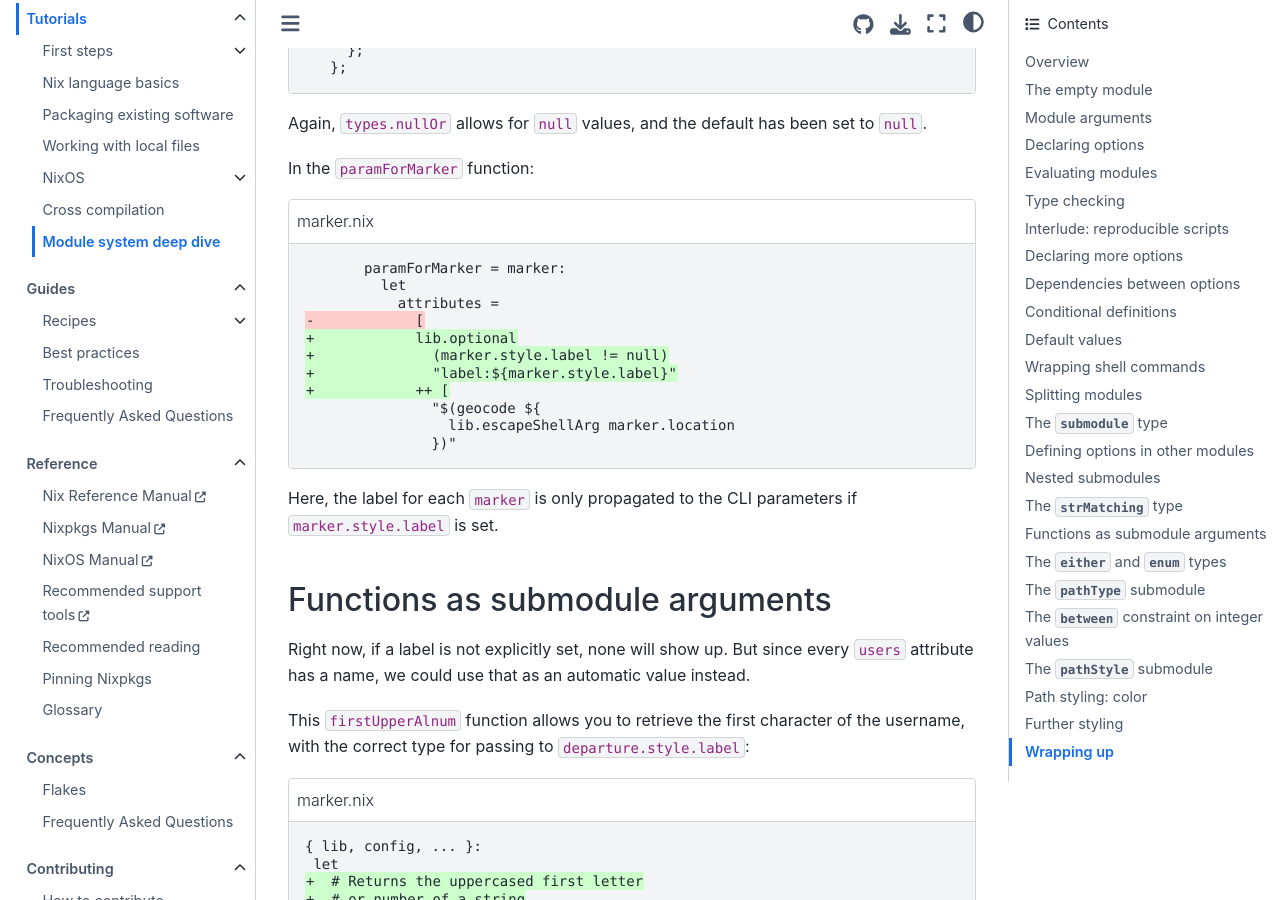
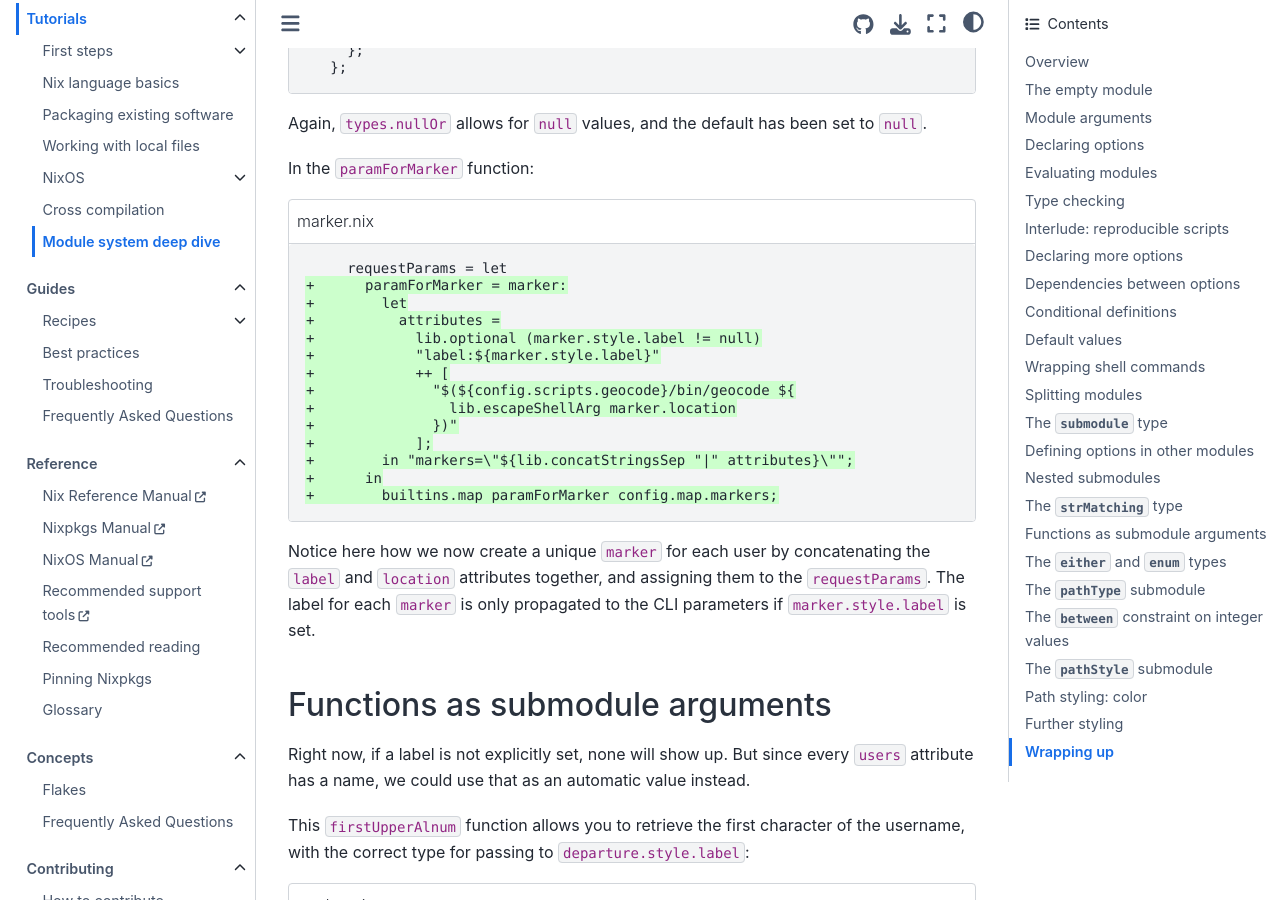
Before and after one commit to NixOS/nix.dev, a Sphinx documentation site: the page built from source/tutorials/module-system/module-system.md, in a window 1280 px wide and 900 px high, scrolled down 18983 px. Built offline with Sphinx 7.4.7 and the Sphinx Book theme 1.1.4, drawn with Linux system fonts in a browser that asks for light colours; some of the changed text lies outside the part shown.

Commit message:
tutorial: Propagate previous geocode changes
Propagate the changes made in a previous code snippet to this code
snippet. Primarily fixing the poorly referenced ``${geocode``.

Signed-off-by: Brian McGillion <bmg.avoin@gmail.com>

````diff
--- a/source/tutorials/module-system/module-system.md
+++ b/source/tutorials/module-system/module-system.md
@@ -742,20 +742,23 @@
 
 ```{code-block} diff
 :caption: marker.nix
-       paramForMarker = marker:
-         let
-           attributes =
--            [
-+            lib.optional
-+              (marker.style.label != null)
-+              "label:${marker.style.label}"
+     requestParams = let
++      paramForMarker = marker:
++        let
++          attributes =
++            lib.optional (marker.style.label != null)
++            "label:${marker.style.label}"
 +            ++ [
-               "$(geocode ${
-                 lib.escapeShellArg marker.location
-               })"
++              "$(${config.scripts.geocode}/bin/geocode ${
++                lib.escapeShellArg marker.location
++              })"
++            ];
++        in "markers=\"${lib.concatStringsSep "|" attributes}\"";
++      in
++        builtins.map paramForMarker config.map.markers;
 ```
 
-Here, the label for each `marker` is only propagated to the CLI parameters if `marker.style.label` is set.
+Notice here how we now create a unique `marker` for each user by concatenating the `label` and `location` attributes together, and assigning them to the `requestParams`. The label for each `marker` is only propagated to the CLI parameters if `marker.style.label` is set.
 
 ## Functions as submodule arguments
 
@@ -876,7 +879,7 @@
                "label:${marker.style.label}"
              ++ [
 +              "color:${marker.style.color}"
-               "$(geocode ${
+               "$(${config.scripts.geocode}/bin/geocode ${
                  lib.escapeShellArg marker.location
                })"
 ```
@@ -929,7 +932,7 @@
 +              "size:${size}"
              ++ [
                "color:${marker.style.color}"
-               "$(geocode ${
+               "$(${config.scripts.geocode}/bin/geocode ${
 ```
 
 ## The `pathType` submodule
````
